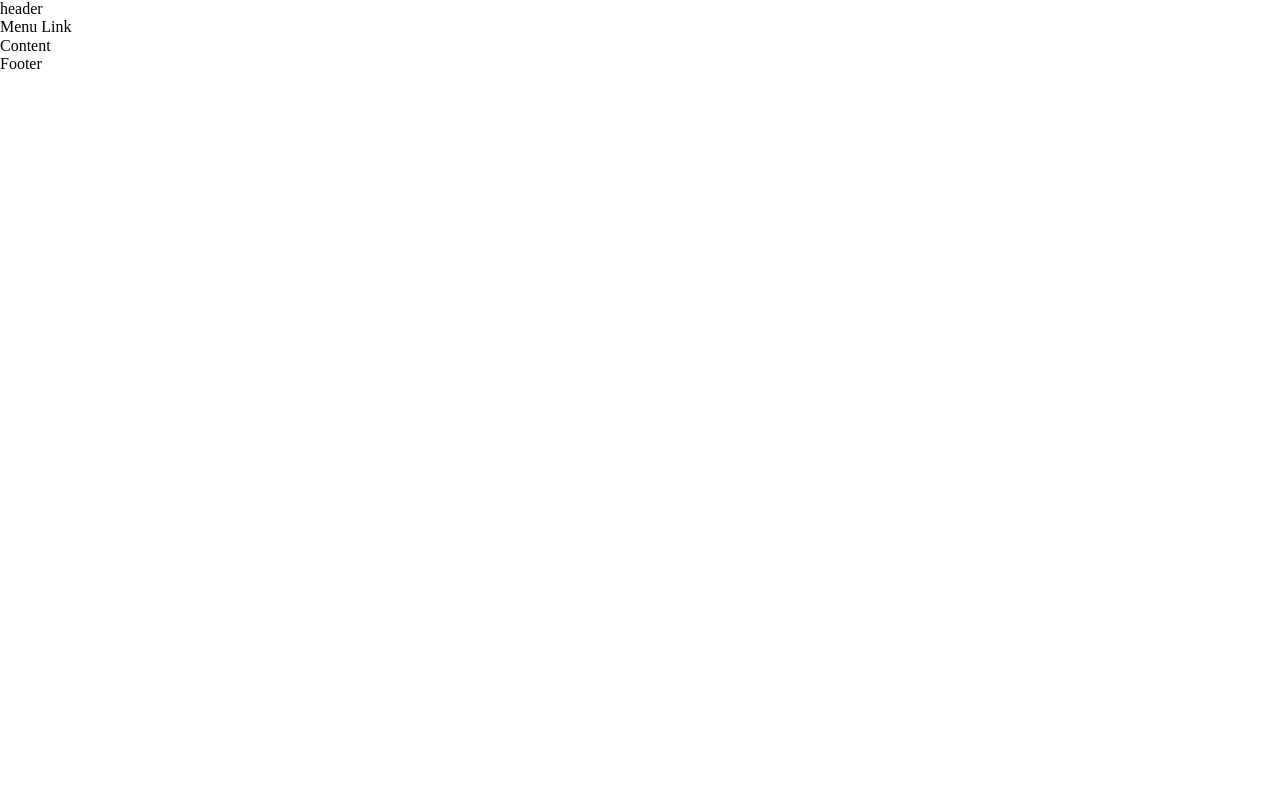
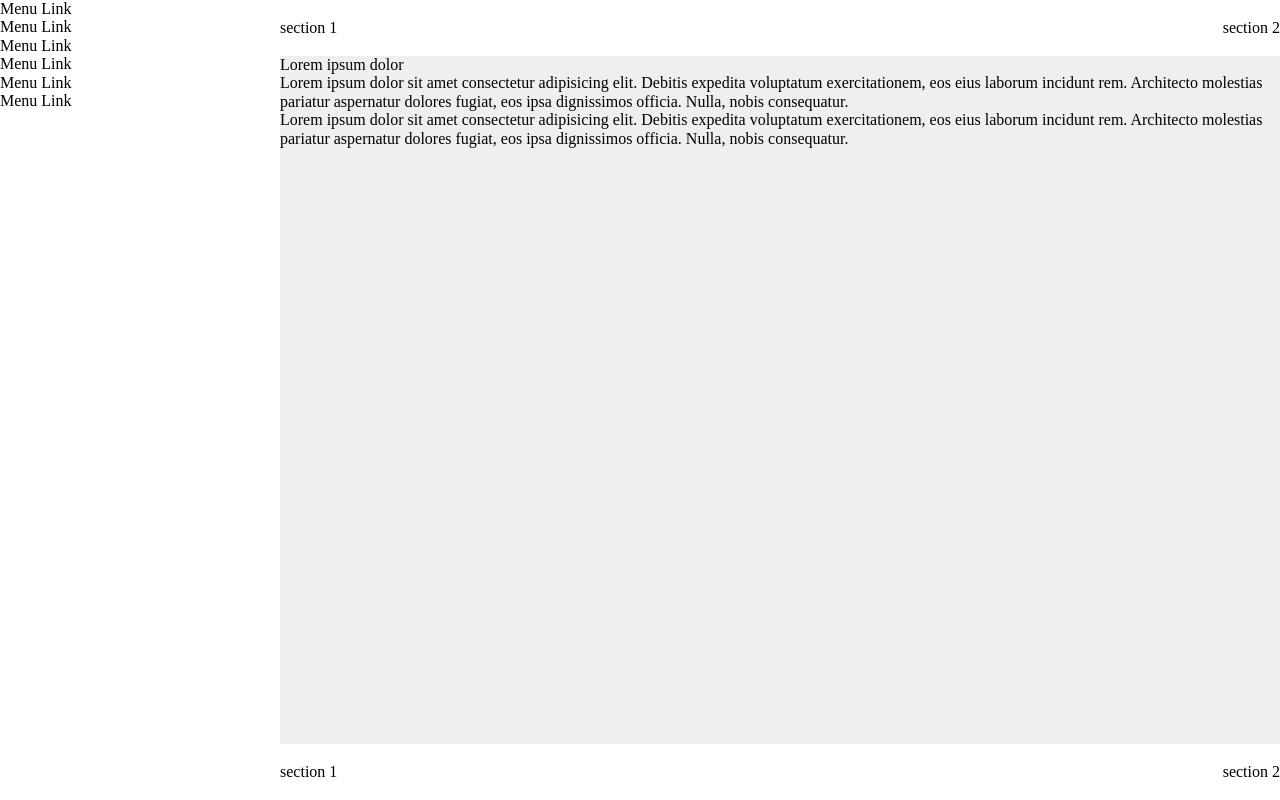
Before and after one commit to mayklpy/dashboard, a website built with webpack: page app/index.html in a window 1280 px wide. Built offline with nearby package versions, Linux system fonts and the light colour scheme.

Commit message:
setup and structure basic grid layout

```diff
--- a/app/assets/styles/index.scss
+++ b/app/assets/styles/index.scss
@@ -0,0 +1,45 @@
+$color--light-grey: rgba(239, 239, 239, 1);
+$color--white: rgba(255, 255, 255, 1);
+$color--gray: rgba(204, 204, 204, 1);
+$color--dark-gray: rgba(77, 77, 77, 1);
+
+body {
+  background-color: $color--light-grey;
+}
+
+.document {
+  display: grid;
+  grid-template-areas:
+    "navigation banner"
+    "navigation main"
+    "navigation contentinfo";
+  grid-template-columns: 280px 1fr;
+  grid-template-rows: 56px 1fr 56px;
+
+  height: 100vh;
+}
+
+.banner {
+  grid-area: banner;
+  background-color: $color--white;
+  display: flex;
+  align-items: center;
+  justify-content: space-between;
+}
+
+.navigation {
+  grid-area: navigation;
+  background-color: $color--white;
+}
+
+.main {
+  grid-area: main;
+}
+
+.contentinfo {
+  grid-area: contentinfo;
+  background-color: $color--white;
+  display: flex;
+  align-items: center;
+  justify-content: space-between;
+}
--- a/app/index.html
+++ b/app/index.html
@@ -10,23 +10,42 @@
     <title>Dashboard</title>
   </head>
   <body>
-    <div role="document">
-      <header role="banner">
-        header
+    <div role="document" class="document">
+      <header role="banner" class="banner">
+        <div>section 1</div>
+        <div>section 2</div>
       </header>
 
-      <nav role="navigation">
+      <nav role="navigation" class="navigation">
         <ul>
+          <li><a href="#">Menu Link</a></li>
+          <li><a href="#">Menu Link</a></li>
+          <li><a href="#">Menu Link</a></li>
+          <li><a href="#">Menu Link</a></li>
+          <li><a href="#">Menu Link</a></li>
           <li><a href="#">Menu Link</a></li>
         </ul>
       </nav>
 
-      <main role="main">
-        Content
+      <main role="main" class="main">
+        <h2>Lorem ipsum dolor</h2>
+        <p>
+          Lorem ipsum dolor sit amet consectetur adipisicing elit. Debitis
+          expedita voluptatum exercitationem, eos eius laborum incidunt rem.
+          Architecto molestias pariatur aspernatur dolores fugiat, eos ipsa
+          dignissimos officia. Nulla, nobis consequatur.
+        </p>
+        <p>
+          Lorem ipsum dolor sit amet consectetur adipisicing elit. Debitis
+          expedita voluptatum exercitationem, eos eius laborum incidunt rem.
+          Architecto molestias pariatur aspernatur dolores fugiat, eos ipsa
+          dignissimos officia. Nulla, nobis consequatur.
+        </p>
       </main>
 
-      <footer role="contentinfo">
-        Footer
+      <footer role="contentinfo" class="contentinfo">
+        <div>section 1</div>
+        <div>section 2</div>
       </footer>
     </div>
   </body>
```
